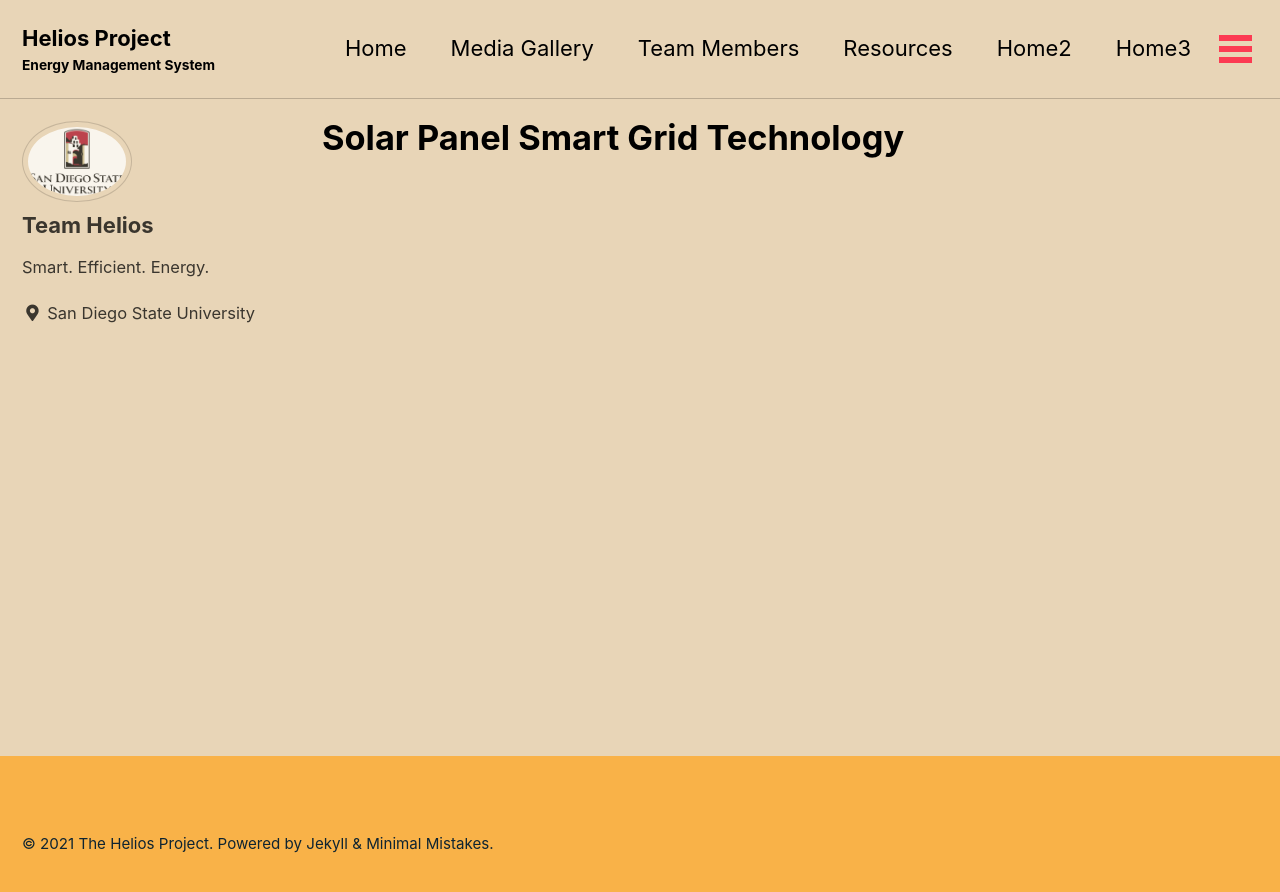
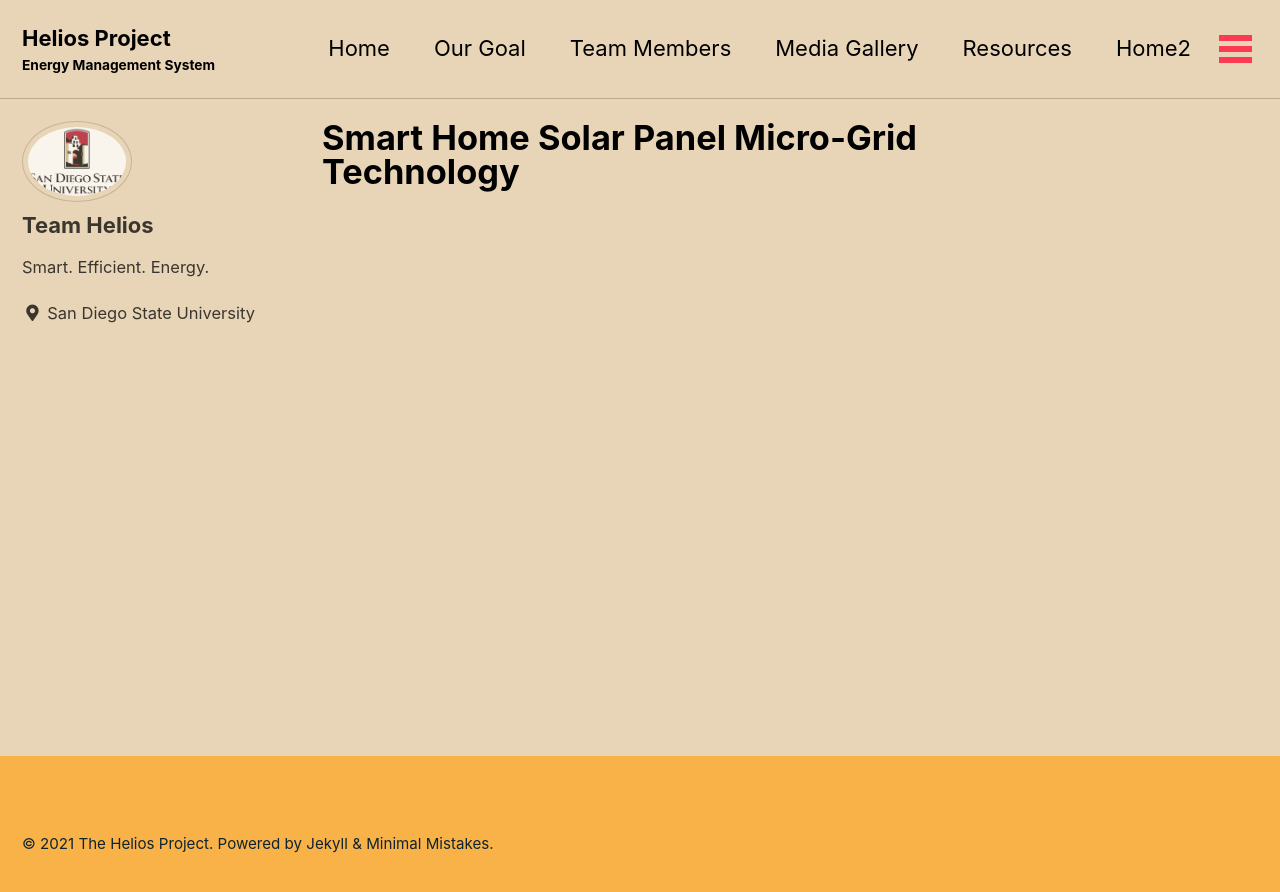
Before and after one commit to jcorlando/Team_SMS_Senior_Design_Website, a Jekyll site: the page built from _pages/index.md, in a window 1280 px wide. Shown: the top 892 px of the page. Built offline with Jekyll 4.4.1, drawn with Linux system fonts in a browser that asks for light colours; cached includes are drawn as plain includes.

Commit message:
03/19/2021 09:50 pm

```diff
--- a/_data/navigation.yml
+++ b/_data/navigation.yml
@@ -2,10 +2,12 @@
 main:
   - title: "Home"
     url: /
+  - title: "Our Goal"
+    url: /goal/
+  - title: "Team Members"
+    url: /team_members/
   - title: "Media Gallery"
     url: /media_gallery/
-  - title: "Team Members"
-    url: /team_members/
   - title: "Resources"
     url: /resources/
   - title: "Home2"
@@ -16,5 +18,3 @@ main:
     url: /
   - title: "Home5"
     url: /
-  - title: "Home6"
-    url: /
--- a/_pages/index.md
+++ b/_pages/index.md
@@ -2,5 +2,5 @@
 layout: single
 permalink: /
 author_profile: true
-title: "Solar Panel Smart Grid Technology"
+title: "Smart Home Solar Panel Micro-Grid Technology"
 ---
```
Also changed, not shown: _pages/goal.md (added, +6 -0 lines), _pages/team_members.md (+1 -1 lines).
